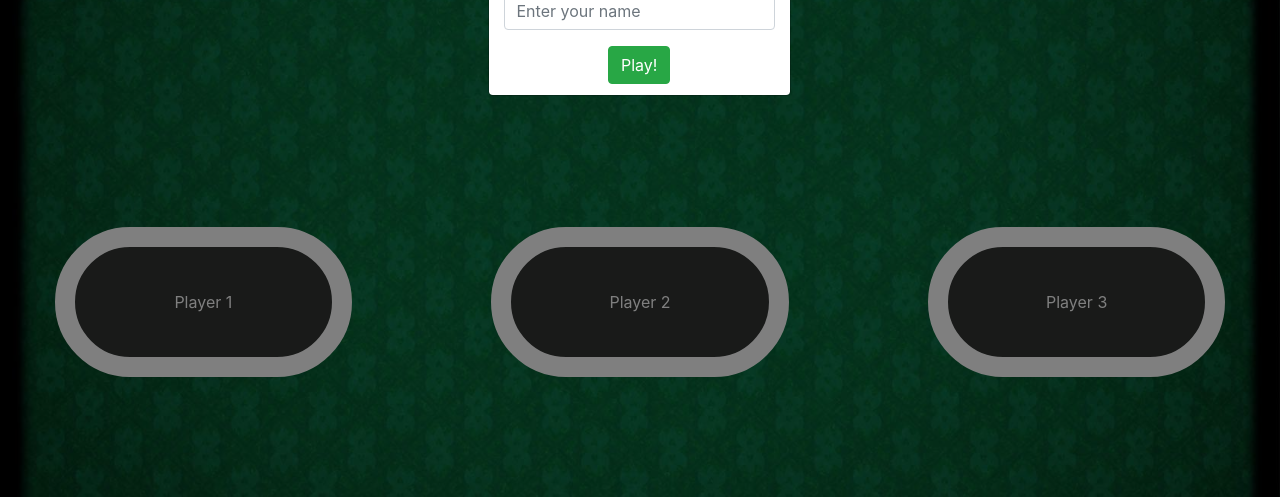
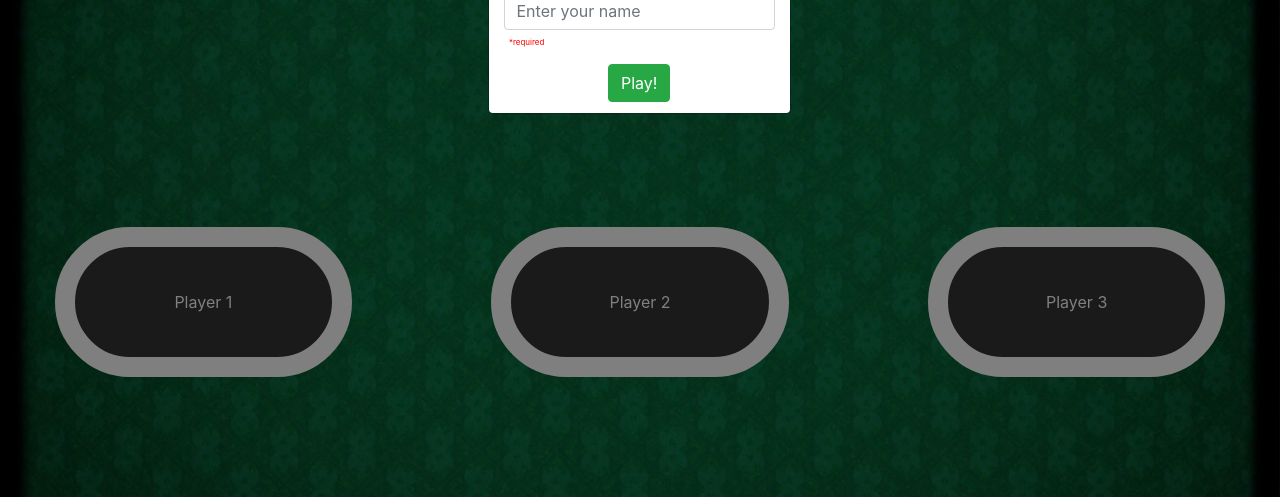
Before and after one commit to gradyhouston/blackjack-project, a plain HTML site: page index.html in a window 1280 px wide. Shown: the part 303-800 px from the top of the page. Drawn offline with nearby package versions, Linux system fonts and the light colour scheme; no server answers.

Commit message:
fixed modal backdrop and added a required notice on modal

```diff
--- a/assets/css/style.css
+++ b/assets/css/style.css
@@ -176,3 +176,10 @@ align-items: center;
   margin: auto;
   margin-top: -350px;
 }
+
+.required {
+  font-size: 8px;
+  color: red;
+  margin-left: -225px;
+  margin-top: -10px;
+}
--- a/assets/javascript/blackjack.js
+++ b/assets/javascript/blackjack.js
@@ -514,7 +514,11 @@ $(document).ready(function() {
   //table.gameDeck = deck;
 
   // displays the modal
-  $('#myModal').modal('show');
+  // $('#myModal').modal('show');
+  $('#myModal').modal({
+  backdrop: 'static',
+  keyboard: false
+})
 
   // Hide the "Restart" button on document load
   $("#restart").hide();
--- a/index.html
+++ b/index.html
@@ -48,9 +48,9 @@
             <div class="form-group">
               <input type="name" class="form-control" id="name-field" placeholder="Enter your name">
             </div>
-            <!-- <div class="form-group">
-              <input type="password" class="form-control" placeholder="Password">
-            </div> -->
+            <div>
+              <p class="required">*required</p>
+            </div>
             <button type="submit" class="btn btn-success" id="play-button" data-dismiss="modal">Play!</button>
           </form>
         </div>
```
